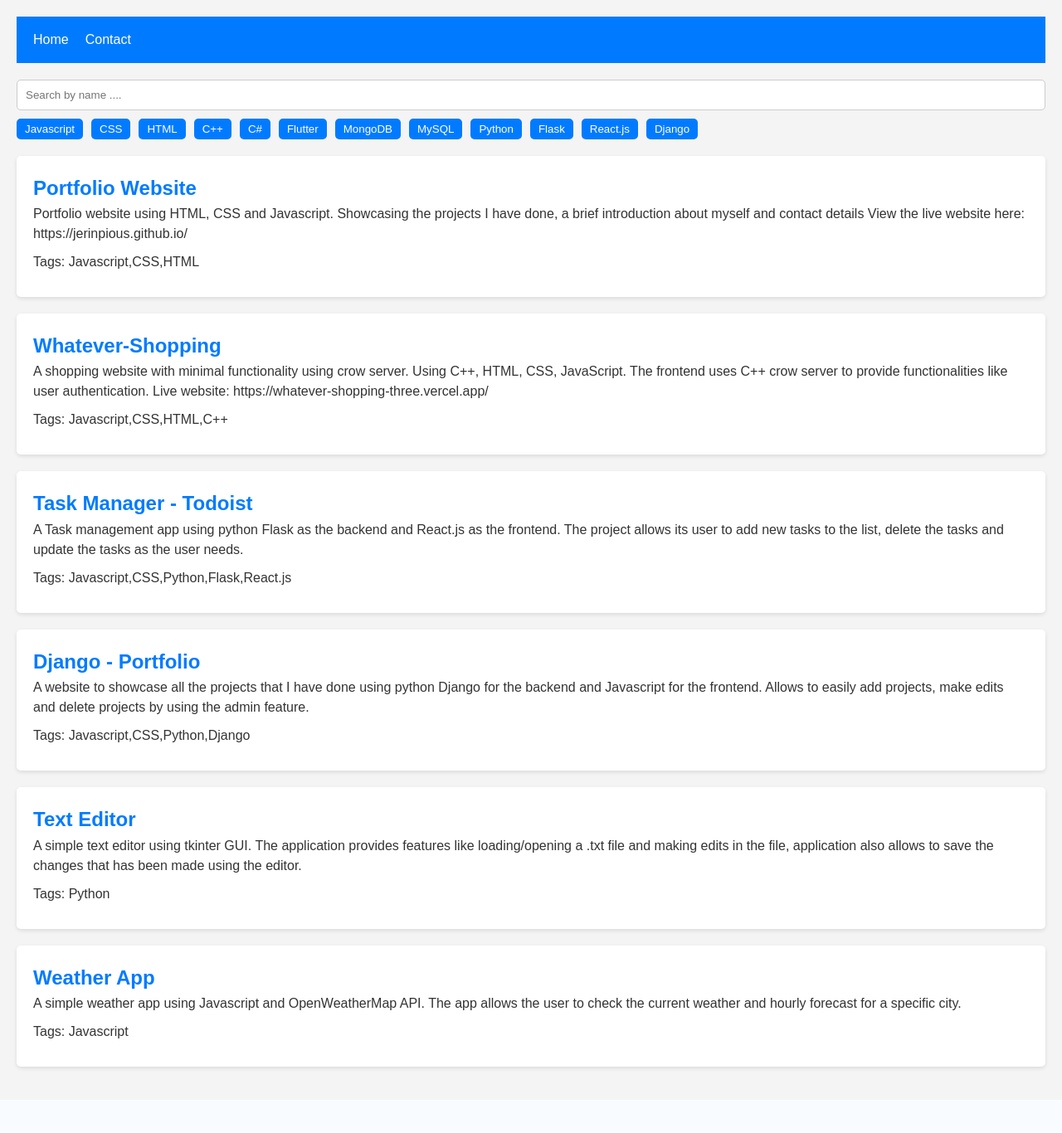
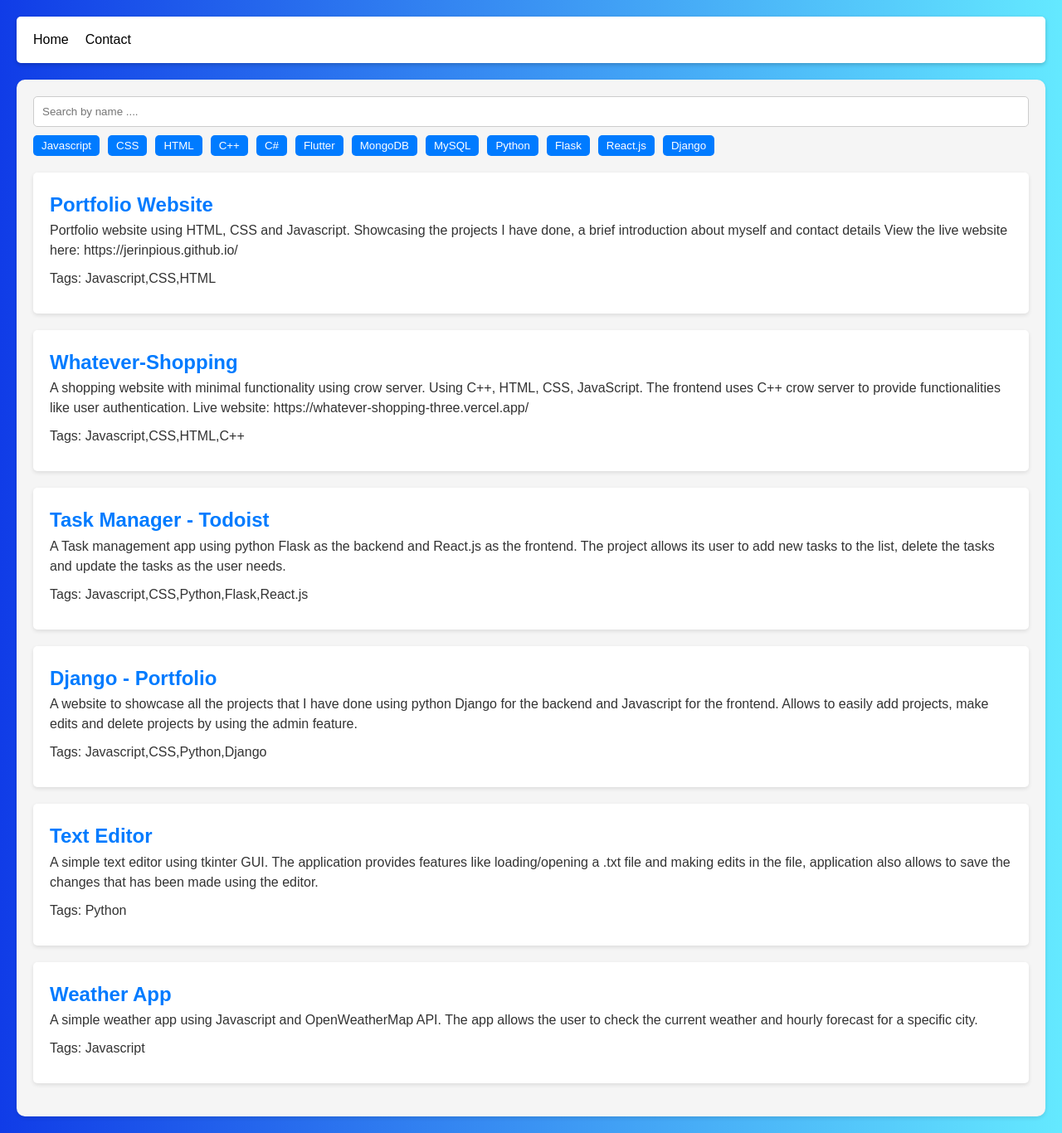
Before and after one commit to jerinpious/Django-Portfolio, a Django app: page / in a window 1280 px wide. Shown: the whole page at 83% size. Before the commit the page ends 1292 px from the top, so only its background shows below. Run offline with Django 5.2, Linux system fonts and the light colour scheme; data comes from the database, SQL or seed files in the repository; both versions use the stored data as it was after the commit.

Commit message:
added new projects

```diff
--- a/portfolio/main/static/css/base.css
+++ b/portfolio/main/static/css/base.css
@@ -10,8 +10,9 @@
   font-family: "Segoe UI", Tahoma, Geneva, Verdana, sans-serif;
   line-height: 1.6;
   color: #333;
-    background-color: #f4f4f4;
+  background: linear-gradient(to right, #103ce7, #64e9ff); /* Adding gradient background */
   padding: 20px;
+  min-height: 100vh; /* Ensures body height covers the entire viewport */
 }
 
 a {
@@ -25,9 +26,11 @@
 
 /* Header and Navigation Menu */
 header {
-    background-color: #007bff;
-    color: white;
+  background-color: white; /* Semi-transparent for a better look */
+  color: black;
   padding: 10px 20px;
+  border-radius: 5px;
+  box-shadow: 0 2px 5px rgba(0, 0, 0, 0.2); /* Adding subtle shadow */
 }
 
 .nav-menu {
@@ -42,7 +45,7 @@
 }
 
 .nav-menu a {
-    color: white;
+  color: black;
   transition: color 0.3s ease;
 }
 
@@ -53,6 +56,10 @@
 /* Main Content Area */
 main {
   margin-top: 20px;
+  background-color: whitesmoke; /* White background for main content */
+  padding: 20px;
+  border-radius: 10px;
+  box-shadow: 0 2px 5px rgba(0, 0, 0, 0.1); /* Subtle shadow */
 }
 
 /* Responsive Design */
--- a/portfolio/main/static/css/home.css
+++ b/portfolio/main/static/css/home.css
@@ -46,6 +46,7 @@
 
 .project h2 {
   margin-top: 0;
+  color: black;
 }
 
 .project p {
--- a/portfolio/main/templates/contact.html
+++ b/portfolio/main/templates/contact.html
@@ -5,7 +5,7 @@
     Contact Page
 {% endblock title %}
 
-{% bloack extrahead %}
+{% block extrahead %}
 <link rel="stylesheet" href="{% static 'css/contact.css' %}">
 {% endblock extrahead%}
 
```
Also changed, not shown: portfolio/db.sqlite3, portfolio/main/static/css/project.css (indentation only), portfolio/media/project_images/Screenshot_2024-05-19_125817_bQnrF3G.png (added), portfolio/media/project_images/Screenshot_2024-05-22_112823.png (added), portfolio/media/project_images/Screenshot_2024-05-22_113001.png (added), portfolio/media/project_images/Screenshot_2024-05-22_131812.png (added), portfolio/media/project_images/Screenshot_2024-05-22_131832.png (added), portfolio/media/project_images/saved_PduRlyW.png (added), portfolio/media/project_images/static-assets-upload7204258093950324158_oXpzNWz.png (added). Lines whose indentation alone changed are shown as unchanged.
